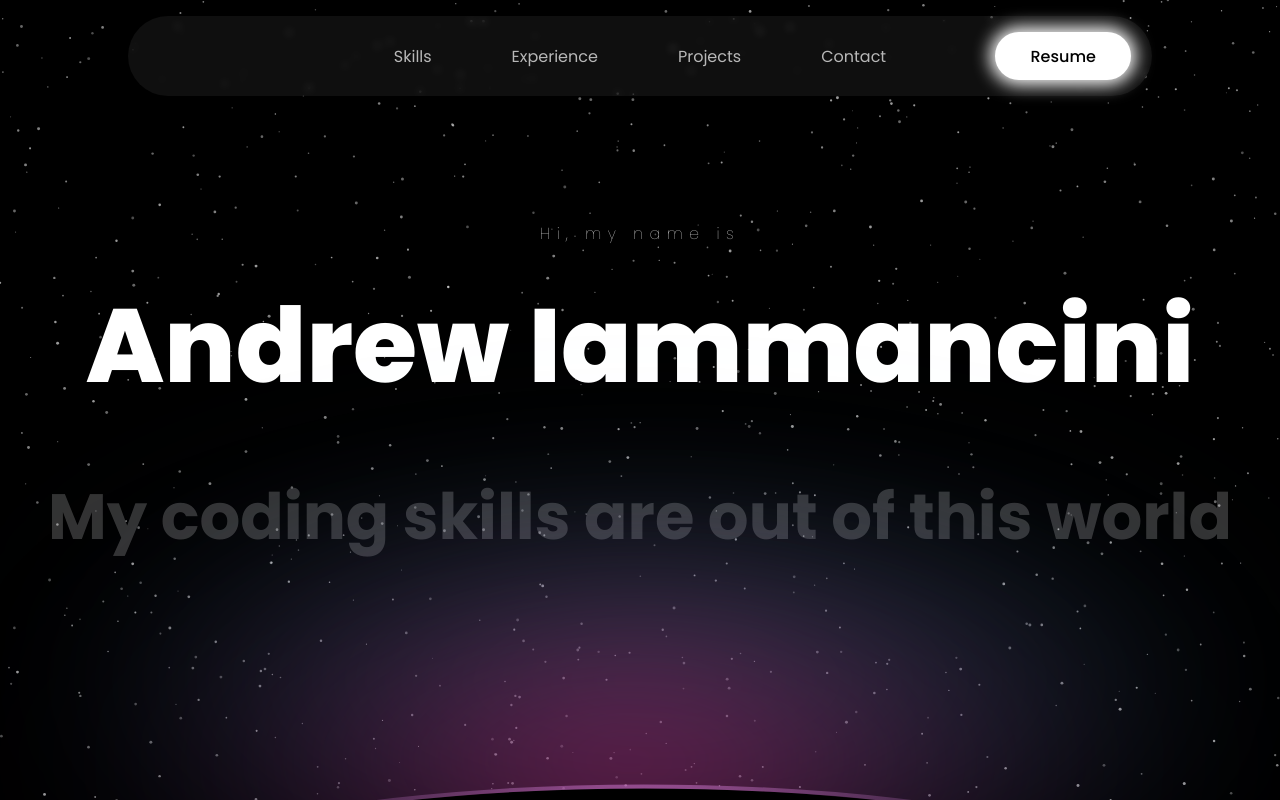
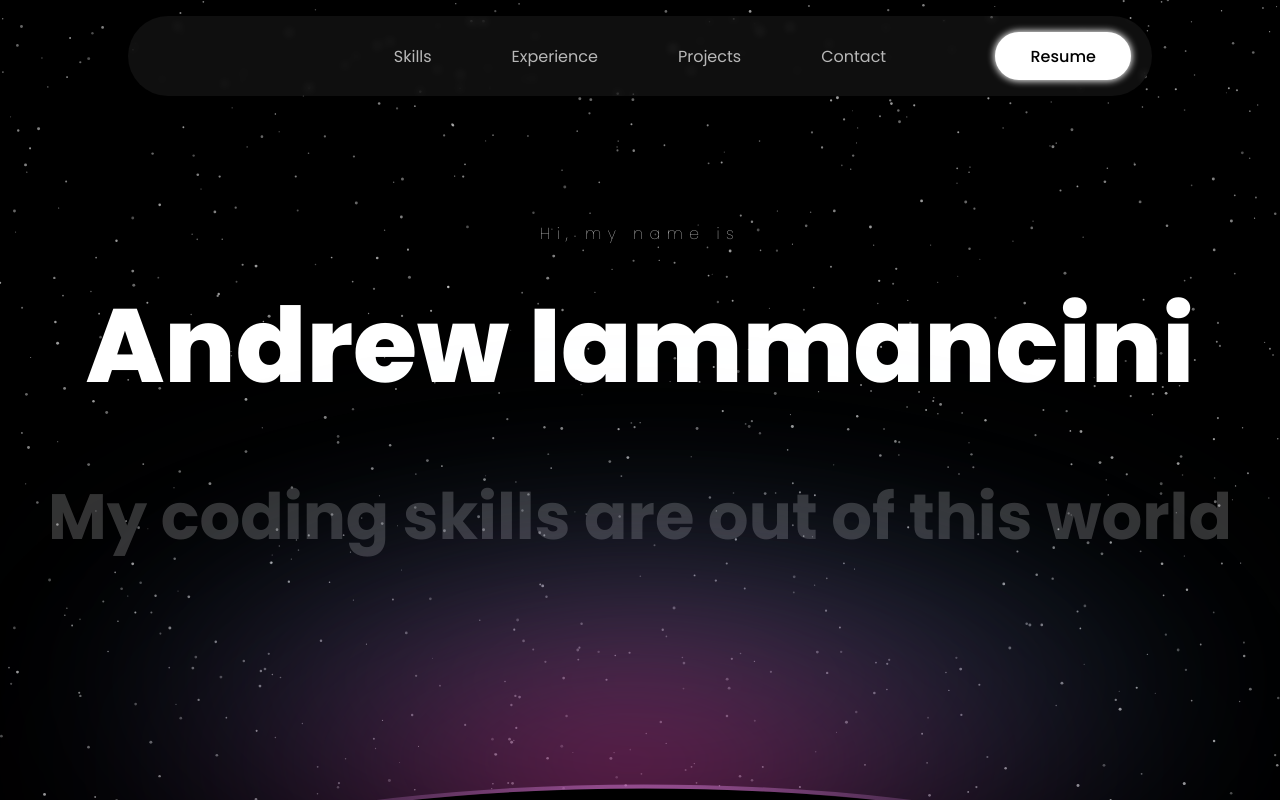
Before and after one commit to AndrewI26/portfolio, a Next.js app: page / in a window 1280 px wide. In both pictures the pointer is over the element "Resume". Shown: the top 800 px of the page. Built offline with nearby package versions, Linux system fonts and the light colour scheme.

Commit message:
css changes

```diff
--- a/src/app/globals.css
+++ b/src/app/globals.css
@@ -62,8 +62,8 @@ h1, h3, h6, p {
   position: absolute;
   right: 1.3rem;
   &:hover {
-    -webkit-box-shadow: 0px 0px 17px 5px #FFFFFF;
-    box-shadow: 0px 0px 17px 5px #FFFFFF;
+    -webkit-box-shadow: 0px 0px 7px 1px #FFFFFF;
+    box-shadow: 0px 0px 7px 1px #FFFFFF;
     transition: .2s;
   }
 }
```
